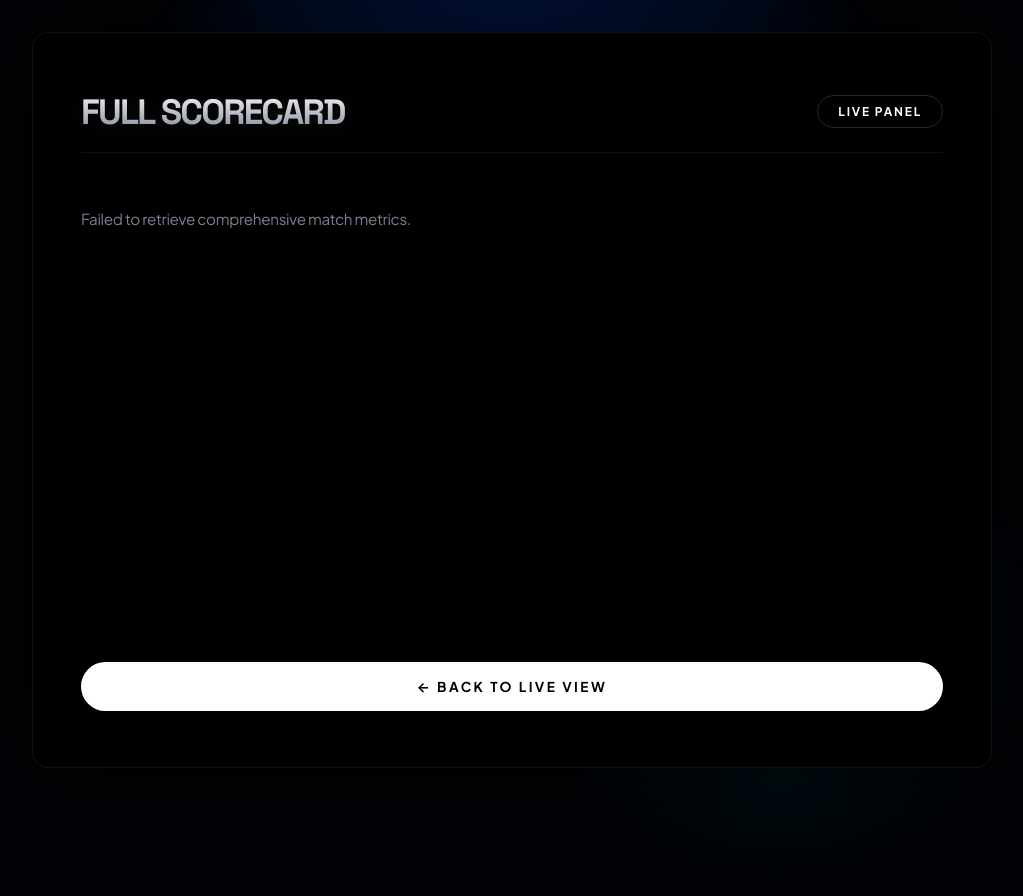
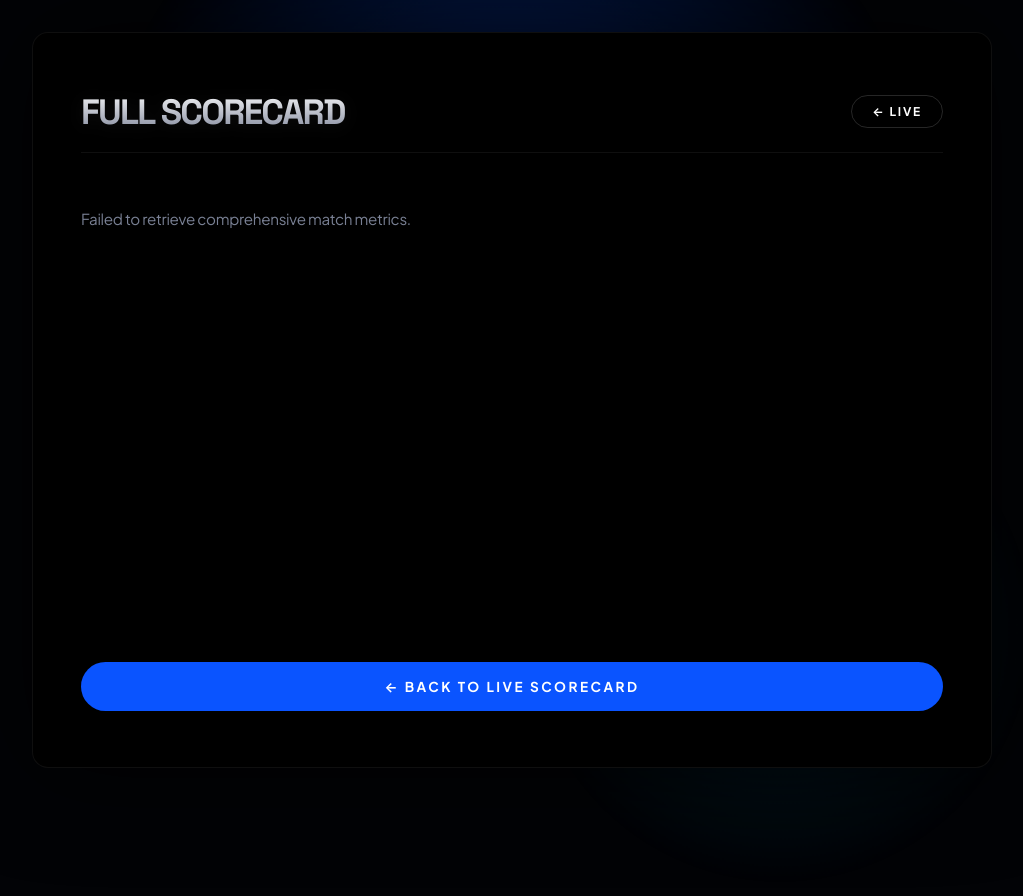
Before and after one commit to SohamMedley/CricStatsV2, a Flask app: page /detailed-score/1 in a window 1280 px wide. Shown: the whole page, without its empty margins (128-1151 px from the left). Run offline with Flask 3, Linux system fonts and the light colour scheme; data that the repository does not hold is empty.

Commit message:
Update detailed_score.html

```diff
--- a/frontend/templates/detailed_score.html
+++ b/frontend/templates/detailed_score.html
@@ -18,8 +18,8 @@
                 <button class="nav-back-btn" onclick="window.location.href='/home'">DASHBOARD</button>
                 {% endif %}
             {% else %}
-                <!-- Spectator Safety Back Navigation Lever -->
-                <button class="nav-back-btn" onclick="window.location.href='/scorecard/{{match_code}}'">LIVE PANEL</button>
+                <!-- Spectator explicitly gets a back button to live tracking -->
+                <button class="nav-back-btn" onclick="window.location.href='/scorecard/{{match_code}}'">← LIVE</button>
             {% endif %}
         </div>
 
@@ -43,8 +43,9 @@
             {% endif %}
         </div>
         {% else %}
+        <!-- Clean Spectator Layout Control Deck without Dashboard access -->
         <div class="control-deck-footer" style="grid-template-columns: 1fr;">
-            <button onclick="window.location.href='/scorecard/{{match_code}}'">← BACK TO LIVE VIEW</button>
+            <button class="btn-full-width" style="background: var(--cobalt-core); color: var(--text-pure);" onclick="window.location.href='/scorecard/{{match_code}}'">← BACK TO LIVE SCORECARD</button>
         </div>
         {% endif %}
     </div>
```
